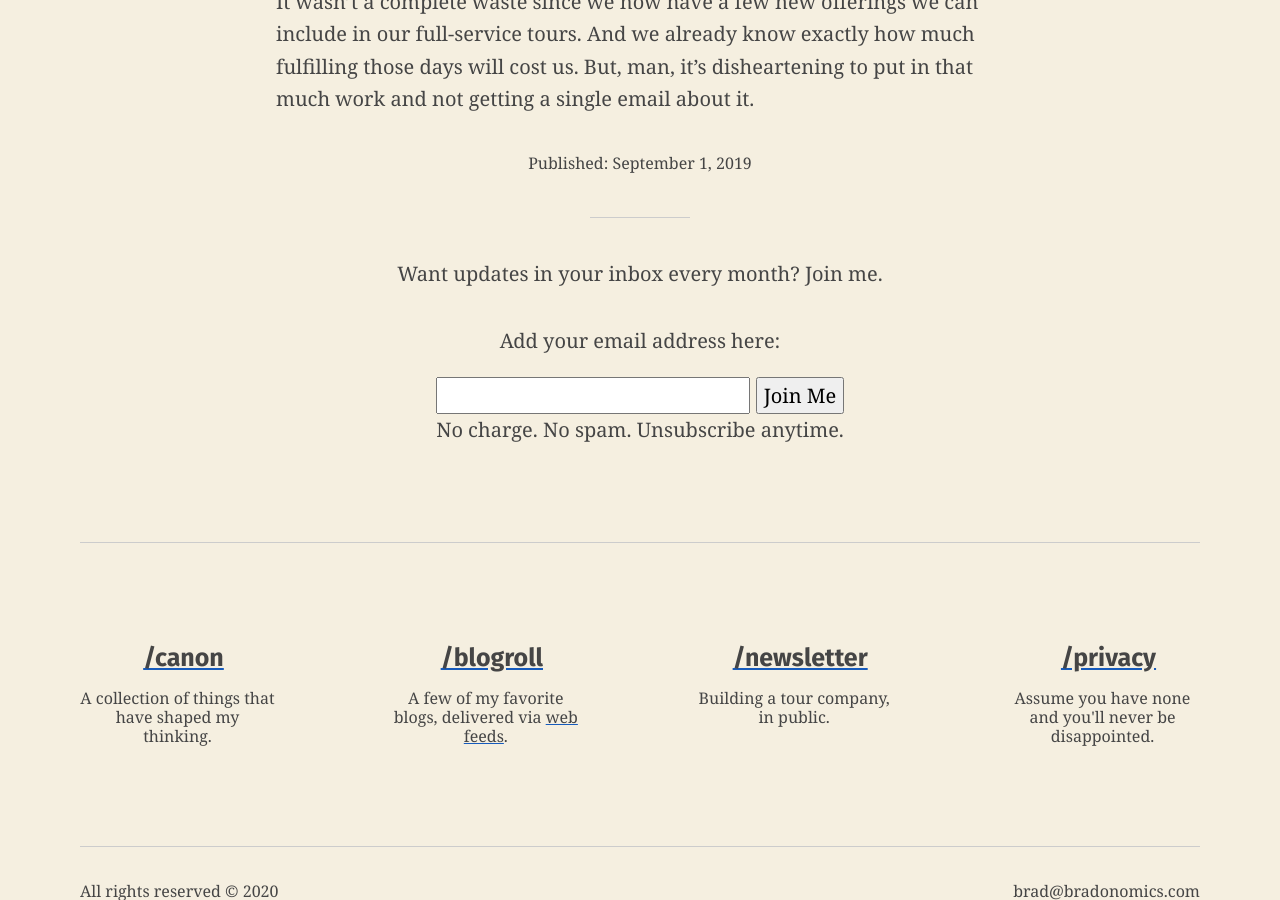
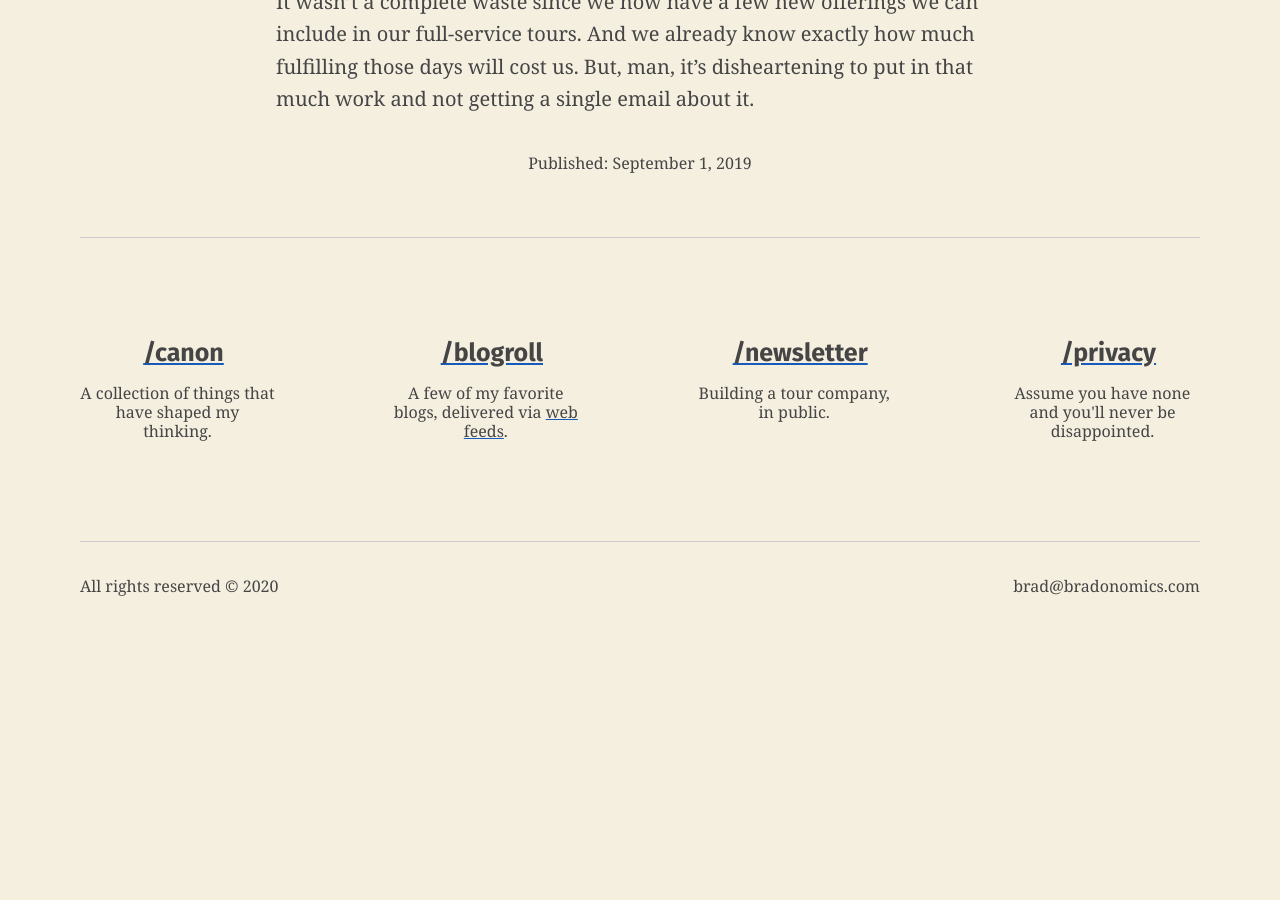
Before and after one commit to bradonomics/bradonomics.com, a Jekyll site: the page built from _thailand-etcetera/2019-09-01-month-three.md, in a window 1280 px wide and 900 px high, scrolled down 2554 px. Built offline with Jekyll 4.4.1, drawn with Linux system fonts in a browser that asks for light colours; after the commit the page ends 3185 px from its top, so only the background shows below that.

Commit message:
Remove signup form from bottom of ETC layout

```diff
--- a/_layouts/thailand-etcetera.html
+++ b/_layouts/thailand-etcetera.html
@@ -11,23 +11,7 @@ layout: default
   {{ content }}
 
   <footer>
-
     <p class="entry-meta">Published: <time datetime="{{ page.date | date_to_xmlschema }}">{{ page.date | date: "%B %-d, %Y" }}</time></p>
-
-    <hr>
-
-    <p>Want updates in your inbox every month? Join me.</p>
-
-    <form class="form newsletter justify-content-center" method="post" action="https://buttondown.email/api/emails/embed-subscribe/bradonomics">
-      <label for="bd-email">Add your email address here:</label>
-      <input type="email" name="email" id="bd-email" required>
-      <input type="hidden" value="1" name="embed">
-      <input type="hidden" name="tag" value="Thailand ETCetera">
-      <input type="submit" value="Join Me">
-    </form>
-
-    <p>No charge. No spam. Unsubscribe anytime.</p>
-
   </footer>
 
 </article>
```
